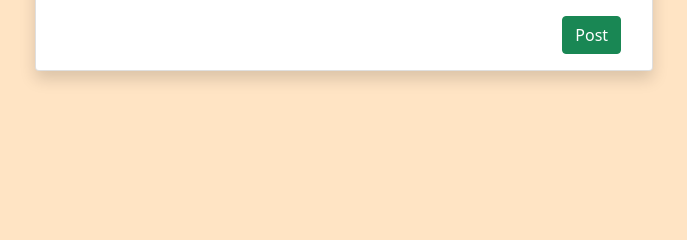
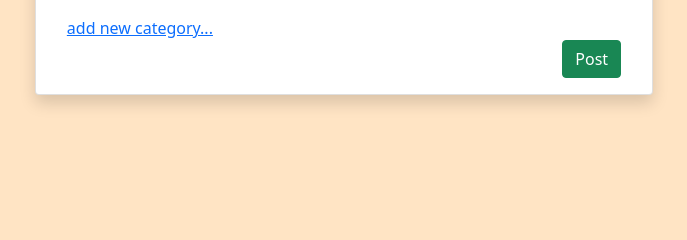
Before and after one commit to moutazmuhammad/python_django_blog, a Django app: page / in a window 1280 px wide. Shown: the part 457-697 px from the top of the page, without its empty margins (296-983 px from the left). Run offline with Django 4.2, Linux system fonts and the light colour scheme; the visitor is signed in with stand-in values (Sample User, id 1); data that the repository does not hold is empty; parts of the project's set-up code (start-up, migrations or seed data) failed here and were passed over; some libraries are stand-ins or nearby versions.

Commit message:
category creation anchor

```diff
--- a/cloudBlog/post/templates/allposts.html
+++ b/cloudBlog/post/templates/allposts.html
@@ -13,6 +13,7 @@
 
                 <form method="POST" enctype="multipart/form-data"> {% csrf_token %}
                     {{ form|crispy }}
+                    <a href="{% url 'add_cat' %}">add new category...</a>
                     <div class="d-grid gap-2 d-md-flex justify-content-md-end">
                         <button class="btn btn-success" type="Post">Post</button>
                     </div>
```
